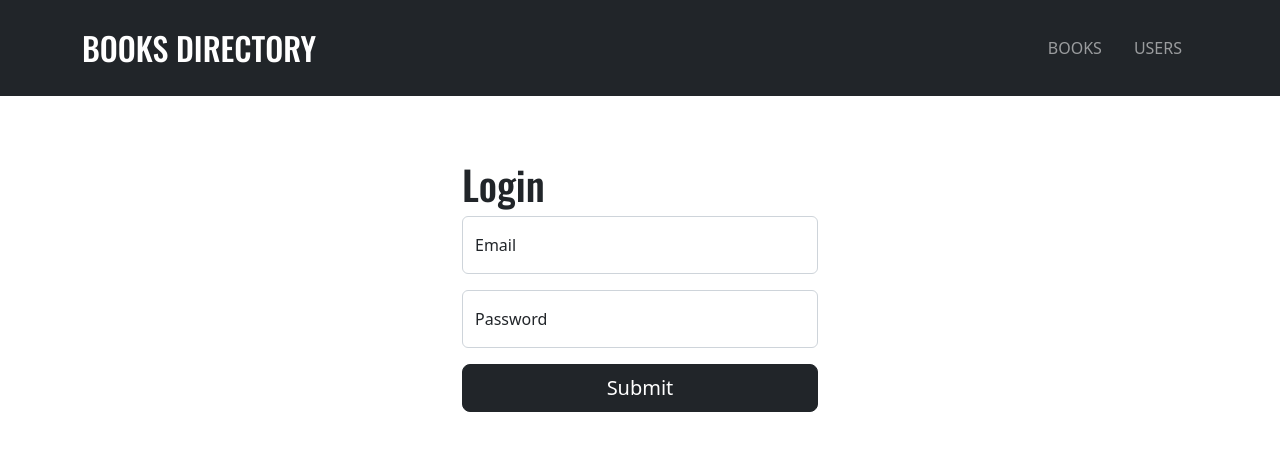
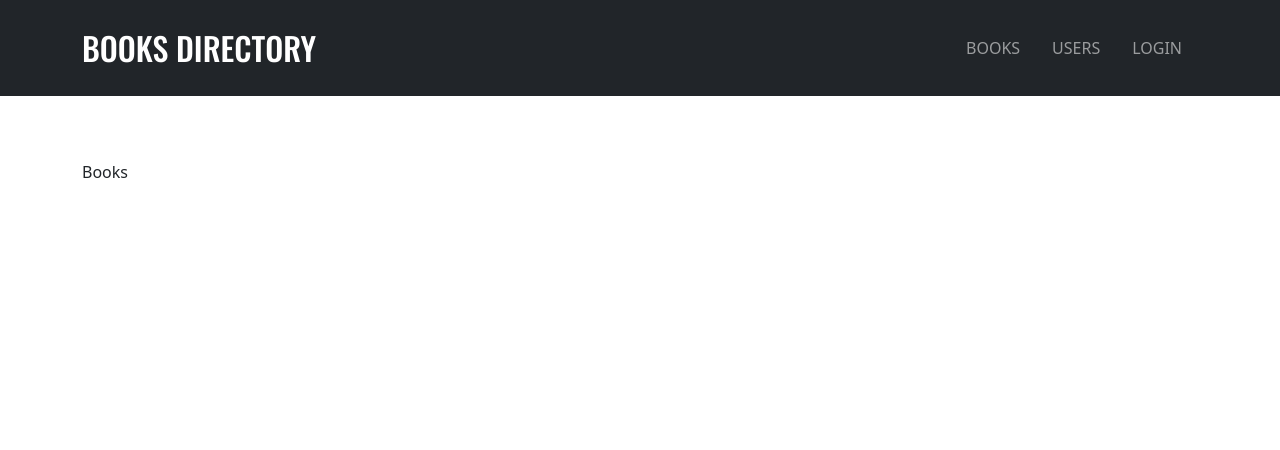
Before and after one commit to adingal/books-directory, a React (Create React App) app: page / in a window 1280 px wide. Shown: the top 450 px of the page. Built offline with nearby package versions, Linux system fonts and the light colour scheme.

Commit message:
Update login redirect

```diff
--- a/src/App.js
+++ b/src/App.js
@@ -27,9 +27,9 @@ function App() {
           <Header />
           <Layout>
             <Routes>
-              <Route path="/" element={<Login />} />
+              <Route path="/" element={<Books />} />
               <Route path="/add-user" element={<AddUser />} />
-              <Route path="/books" element={<Books />} />
+              <Route path="/login" element={<Login />} />
               <Route path="/books/edit/:id" element={<EditBook />} />
               <Route path="/users" element={<Users />} />
             </Routes>
--- a/src/components/Header.jsx
+++ b/src/components/Header.jsx
@@ -57,7 +57,7 @@ function Header() {
                 Users
               </NavLink>
             </NavItem>
-            {user && user.displayName && (
+            {user && user.displayName ? (
               <UncontrolledDropdown nav inNavbar>
                 <DropdownToggle className="d-flex align-items-center" nav>
                   <FaUser />
@@ -67,6 +67,15 @@ function Header() {
                   <DropdownItem onClick={logOutUser}>Logout</DropdownItem>
                 </DropdownMenu>
               </UncontrolledDropdown>
+            ) : (
+              <NavItem>
+                <NavLink
+                  to="/login"
+                  className="nav-link text-uppercase px-md-3"
+                >
+                  Login
+                </NavLink>
+              </NavItem>
             )}
           </Nav>
         </Collapse>
--- a/src/pages/Login.jsx
+++ b/src/pages/Login.jsx
@@ -58,7 +58,7 @@ function Login() {
           type: 'LOGIN',
           payload: { ...userCredential.user, userData: docSnap.data() },
         })
-        navigate('/books')
+        navigate('/')
       }
     } catch (error) {
       toast.error('Bad user credentials')
```
